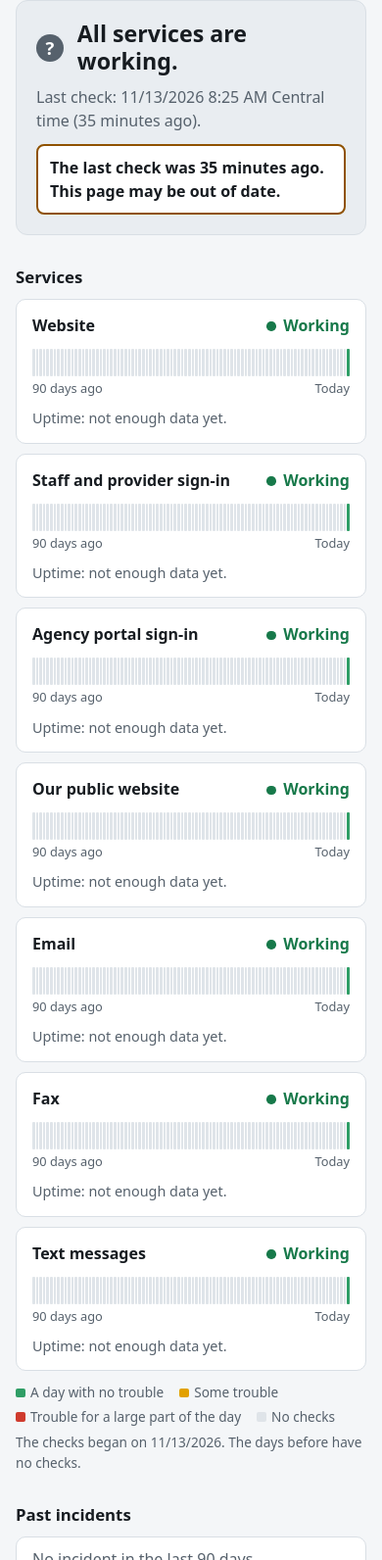
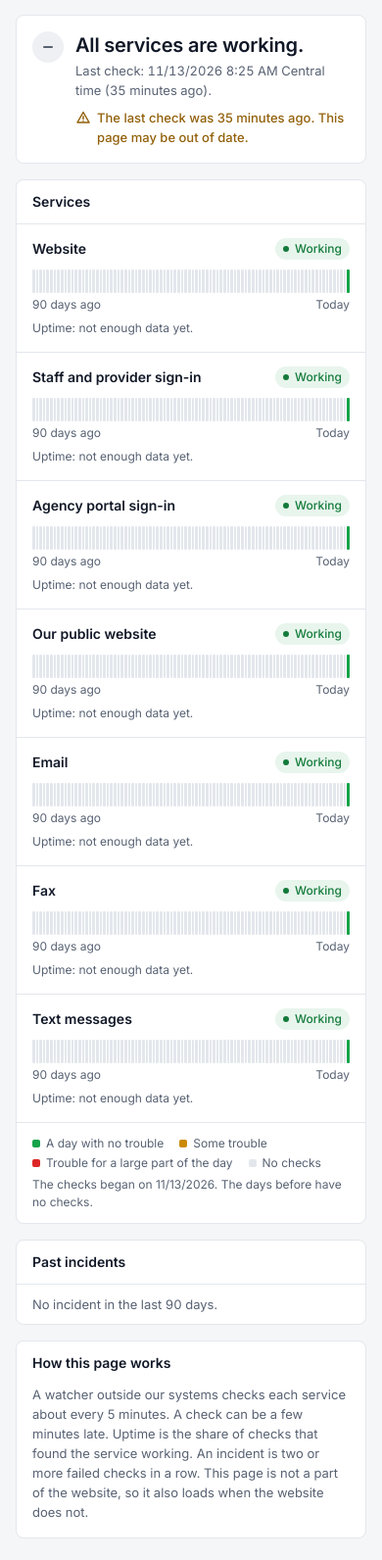
Before and after one commit to nisecho/hd-status, a plain HTML site: page index.html in a window 390 px wide. Shown: the part 58-1650 px from the top of the page at 98% size. Drawn offline with Linux system fonts and the light colour scheme.

Commit message:
feat(page): the page takes the look of the website (OPS-97)
The operator asked on 11/13/2026 for the status page to match the design of
the app. The page now uses the values of the new look: Inter, the cool grey
scale, the one blue, the badge (a dot and words on a tint), plain cards with
rows divided by a line, and our mark in a white top band. One look, light,
as the website has; the dark variant is gone.

The services are rows of one card; past incidents and "How this page works"
sit beside them on a wide window and under them on a phone. A working day
is a white card with a green mark; trouble tints the top card. An incident
row says its length beside the name, and an end on the same day says only
its time.

The typeface, the mark and the tab icon are files in assets/, served from
the page's own address. The workflow packs assets/ beside the page and the
summary. The page still loads nothing from another host; a test names the
three files and checks each is in the repository.

Reviewed in pictures at 2516, 1440 and 390 px in six states (working, some
trouble, website down, old check, first hours, no data): no text cut, no
element past the right edge, no outside request.

Co-Authored-By: Claude Fable 5.2 <noreply@anthropic.com>

```diff
--- a/index.html
+++ b/index.html
@@ -5,149 +5,214 @@
 <meta name="viewport" content="width=device-width, initial-scale=1">
 <title>Home Doctors service status</title>
 <meta name="description" content="Whether the Home Doctors website and its services are working, checked about every 5 minutes.">
-<link rel="icon" href="data:,">
+<link rel="icon" type="image/png" href="assets/favicon.png">
 <style>
+/* The look is the website's own: its typeface, its grey scale, its one blue,
+   its status badge and its plain cards. The values are copied from the
+   website's design values; this page loads nothing from the website. */
+@font-face {
+  font-family: "Inter Variable";
+  font-style: normal;
+  font-display: swap;
+  font-weight: 100 900;
+  src: url(assets/inter-latin.woff2) format("woff2-variations");
+}
 :root {
-  color-scheme: light dark;
-  --page: #f4f6f8;
-  --card: #ffffff;
-  --text: #171c21;
-  --muted: #56616c;
-  --line: #d9dfe5;
-  --ok: #17794a;
-  --ok-bg: #e3f3ea;
-  --warn: #8f5200;
-  --warn-bg: #fcf1d8;
-  --bad: #b5281c;
-  --bad-bg: #fce8e5;
-  --idle-bg: #e9edf1;
-  --day-good: #2f9e66;
-  --day-partial: #e2a100;
-  --day-bad: #cf3b2e;
-  --day-none: #dfe4e9;
-}
-@media (prefers-color-scheme: dark) {
-  :root {
-    --page: #101316;
-    --card: #191e23;
-    --text: #e9edf0;
-    --muted: #a0abb5;
-    --line: #2d353c;
-    --ok: #57c890;
-    --ok-bg: #12301f;
-    --warn: #f2b83a;
-    --warn-bg: #382a07;
-    --bad: #ff7a6d;
-    --bad-bg: #3e1915;
-    --idle-bg: #232a30;
-    --day-good: #3fae76;
-    --day-partial: #e0a81e;
-    --day-bad: #e5574a;
-    --day-none: #2b333a;
-  }
+  color-scheme: light;
+  --canvas: #f5f6f8;
+  --surface: #ffffff;
+  --border: #e3e7ec;
+  --border-strong: #cfd6de;
+  --text: #111827;
+  --muted: #586273;
+  --accent: #245fc7;
+  --accent-strong: #1c4da3;
+  --success: #137a3a;
+  --success-bg: #e8f5ed;
+  --warning: #92600a;
+  --warning-bg: #fdf3da;
+  --danger: #b91c1c;
+  --danger-bg: #fdeeee;
+  --neutral-bg: #eef0f3;
+  --day-good: #16a34a;
+  --day-partial: #ca8a04;
+  --day-bad: #dc2626;
+  --day-none: #e3e7ec;
 }
 * { box-sizing: border-box; }
 [hidden] { display: none !important; }
 html { -webkit-text-size-adjust: 100%; }
 body {
   margin: 0;
-  background: var(--page);
+  background: var(--canvas);
   color: var(--text);
-  font: 16px/1.5 system-ui, -apple-system, "Segoe UI", Roboto, Helvetica, Arial, sans-serif;
+  font: 14px/20px "Inter Variable", system-ui, -apple-system, "Segoe UI", sans-serif;
 }
-main { max-width: 760px; margin: 0 auto; padding: 20px 16px 40px; }
-h1 { font-size: 1rem; font-weight: 600; margin: 0 0 14px; color: var(--muted); letter-spacing: 0.01em; }
-h2 { font-size: 1.05rem; margin: 30px 0 10px; }
-h3 { font-size: 1rem; margin: 0; font-weight: 600; }
-p { margin: 0; }
-a { color: inherit; }
+h1, h2, h3, p, ul, dl, dd { margin: 0; }
+a { color: var(--accent); text-decoration: none; border-radius: 4px; }
+a:hover { color: var(--accent-strong); text-decoration: underline; }
+a:focus-visible { outline: 2px solid var(--accent); outline-offset: 2px; }
 
-.top { border-radius: 12px; padding: 20px; background: var(--idle-bg); border: 1px solid var(--line); }
-.top[data-tone="ok"] { background: var(--ok-bg); border-color: transparent; }
-.top[data-tone="trouble"] { background: var(--warn-bg); border-color: transparent; }
-.top[data-tone="down"] { background: var(--bad-bg); border-color: transparent; }
-.headline { display: flex; align-items: center; gap: 14px; font-size: clamp(1.45rem, 5.6vw, 2rem); line-height: 1.2; font-weight: 700; }
-.mark { flex: none; width: 1.5em; height: 1.5em; border-radius: 50%; display: grid; place-items: center; font-size: 0.8em; font-weight: 700; color: var(--card); background: var(--muted); }
-.top[data-tone="ok"] .mark { background: var(--ok); }
-.top[data-tone="trouble"] .mark { background: var(--warn); }
-.top[data-tone="down"] .mark { background: var(--bad); }
-.checked { margin-top: 10px; color: var(--muted); }
-.top[data-tone] .checked { color: var(--text); }
-.stale { margin-top: 12px; padding: 10px 12px; border-radius: 8px; background: var(--card); border: 2px solid var(--warn); font-weight: 600; }
+/* The top band: the mark, the name, what this page is. */
+.bar { background: var(--surface); border-bottom: 1px solid var(--border); }
+.bar-in, .wrap { max-width: 1088px; margin: 0 auto; padding-inline: 24px; }
+.bar-in { min-height: 56px; display: flex; align-items: center; justify-content: space-between; gap: 16px; }
+.brand { display: flex; align-items: center; gap: 10px; min-width: 0; font-size: 14px; line-height: 20px; font-weight: 600; white-space: nowrap; }
+.brand img { display: block; width: 32px; height: 32px; flex: none; }
+.brand-what { padding-left: 10px; border-left: 1px solid var(--border-strong); color: var(--muted); font-weight: 400; }
+.bar-link { flex: none; font-size: 13px; font-weight: 500; }
+.wrap { padding-block: 24px 40px; }
 
-.comp { background: var(--card); border: 1px solid var(--line); border-radius: 10px; padding: 14px 16px; margin-bottom: 10px; }
-.comp-head { display: flex; flex-wrap: wrap; align-items: baseline; justify-content: space-between; gap: 2px 16px; }
-.state { font-weight: 600; }
-.state::before { content: ""; display: inline-block; width: 0.6em; height: 0.6em; border-radius: 50%; margin-right: 0.45em; background: currentColor; }
-.state.ok { color: var(--ok); }
-.state.trouble { color: var(--bad); }
-.state.unknown { color: var(--muted); }
-.note { margin-top: 4px; }
-.strip { display: grid; grid-template-columns: repeat(90, minmax(0, 1fr)); gap: 1px; margin-top: 12px; }
-@media (min-width: 560px) { .strip { gap: 2px; } }
-.strip i { display: block; height: 28px; border-radius: 1px; background: var(--day-none); }
+/* Cards: a 1px edge, 8px corners, no shadow, a 14px title, rows divided by a line. */
+.card { background: var(--surface); border: 1px solid var(--border); border-radius: 8px; }
+.card-h { display: flex; flex-wrap: wrap; align-items: baseline; justify-content: space-between; gap: 0 12px; padding: 12px 16px; }
+.card-h h2 { font-size: 14px; line-height: 20px; font-weight: 600; }
+.card-b { padding: 0 16px 16px; color: var(--muted); font-size: 13px; }
+.card-f { padding: 12px 16px; border-top: 1px solid var(--border); color: var(--muted); font-size: 12px; line-height: 18px; }
+.empty { padding: 10px 16px; border-top: 1px solid var(--border); color: var(--muted); font-size: 13px; }
+
+/* The answer. Colour marks only what needs action: a working day is a white
+   card with a green mark; trouble tints the whole card. */
+.now { display: flex; align-items: center; gap: 16px; padding: 20px; }
+.now[data-tone="trouble"] { background: var(--warning-bg); border-color: transparent; }
+.now[data-tone="down"] { background: var(--danger-bg); border-color: transparent; }
+.mark { flex: none; display: grid; place-items: center; width: 40px; height: 40px; border-radius: 50%; background: var(--neutral-bg); color: var(--muted); }
+.mark svg { display: none; width: 20px; height: 20px; }
+.now[data-tone="none"] .g-none, .now[data-tone="ok"] .g-ok,
+.now[data-tone="trouble"] .g-trouble, .now[data-tone="down"] .g-down { display: block; }
+.now[data-tone="ok"] .mark { background: var(--success); color: #fff; }
+.now[data-tone="trouble"] .mark { background: var(--warning); color: #fff; }
+.now[data-tone="down"] .mark { background: var(--danger); color: #fff; }
+.now-words { min-width: 0; }
+.headline { font-size: 20px; line-height: 28px; font-weight: 600; letter-spacing: -0.01em; }
+.checked { margin-top: 2px; color: var(--muted); font-size: 13px; font-variant-numeric: tabular-nums; }
+.now[data-tone="trouble"] .checked, .now[data-tone="down"] .checked { color: var(--text); }
+.stale { display: flex; align-items: flex-start; gap: 6px; margin-top: 8px; color: var(--warning); font-size: 13px; font-weight: 500; }
+.stale svg { flex: none; width: 16px; height: 16px; margin-top: 2px; }
+.noscript { margin-top: 12px; color: var(--muted); font-size: 13px; }
+
+.cols { display: grid; gap: 24px; margin-top: 24px; }
+.side { display: grid; gap: 24px; }
+
+/* One service: its name and badge, the 90 days, the uptime. */
+.comp { padding: 14px 16px 16px; border-top: 1px solid var(--border); }
+.comp-head { display: flex; flex-wrap: wrap; align-items: center; justify-content: space-between; gap: 4px 12px; }
+.comp-head h3 { font-size: 14px; line-height: 22px; font-weight: 600; }
+.note { margin-top: 4px; font-size: 13px; }
+/* The website's badge: a dot and words on a tint, 22px tall. */
+.bdg { flex: none; display: inline-flex; align-items: center; gap: 6px; height: 22px; padding: 0 8px; border-radius: 11px; background: var(--neutral-bg); color: var(--muted); font-size: 12px; font-weight: 500; line-height: 1; white-space: nowrap; }
+.bdg::before { content: ""; flex: none; width: 6px; height: 6px; border-radius: 50%; background: currentColor; }
+.bdg.ok { background: var(--success-bg); color: var(--success); }
+.bdg.trouble { background: var(--danger-bg); color: var(--danger); }
+.strip { display: grid; grid-template-columns: repeat(90, minmax(0, 1fr)); gap: 1px; margin-top: 10px; }
+.strip i { display: block; height: 24px; border-radius: 1px; background: var(--day-none); }
 .strip i.g { background: var(--day-good); }
 .strip i.p { background: var(--day-partial); }
 .strip i.b { background: var(--day-bad); }
-.ends { display: flex; justify-content: space-between; color: var(--muted); font-size: 0.8rem; margin-top: 3px; }
-.uptime { display: grid; grid-template-columns: repeat(4, minmax(0, 1fr)); gap: 8px; margin: 10px 0 0; }
+.ends { display: flex; justify-content: space-between; margin-top: 4px; color: var(--muted); font-size: 12px; line-height: 16px; }
+.uptime { display: grid; grid-template-columns: repeat(4, minmax(0, 1fr)); gap: 8px; margin-top: 10px; }
 .uptime div { min-width: 0; }
-.uptime dt { color: var(--muted); font-size: 0.8rem; }
-.uptime dd { margin: 0; font-weight: 600; font-variant-numeric: tabular-nums; }
-.uptime dd.none { font-weight: 400; font-size: 0.8rem; color: var(--muted); }
-.uptime-none { margin-top: 10px; color: var(--muted); font-size: 0.9rem; }
+.uptime dt { color: var(--muted); font-size: 12px; line-height: 16px; }
+.uptime dd { font-size: 13px; font-weight: 600; font-variant-numeric: tabular-nums; }
+.uptime dd.none { font-weight: 400; font-size: 12px; line-height: 16px; color: var(--muted); }
+.uptime-none { margin-top: 8px; color: var(--muted); font-size: 12px; line-height: 16px; }
 
-.legend { color: var(--muted); font-size: 0.85rem; margin-top: 12px; display: flex; flex-wrap: wrap; gap: 4px 16px; }
-.legend span::before { content: ""; display: inline-block; width: 0.7em; height: 0.7em; border-radius: 2px; margin-right: 0.4em; background: var(--day-none); }
+.legend { display: flex; flex-wrap: wrap; gap: 2px 16px; }
+.legend span::before { content: ""; display: inline-block; width: 8px; height: 8px; border-radius: 2px; margin-right: 6px; background: var(--day-none); }
 .legend .g::before { background: var(--day-good); }
 .legend .p::before { background: var(--day-partial); }
 .legend .b::before { background: var(--day-bad); }
-.began { color: var(--muted); font-size: 0.85rem; margin-top: 6px; }
+.began { margin-top: 4px; }
 
-.incidents { list-style: none; margin: 0; padding: 0; }
-.incidents li { background: var(--card); border: 1px solid var(--line); border-radius: 10px; padding: 10px 16px; margin-bottom: 8px; }
-.incidents .open { border-color: var(--bad); }
-.incidents strong { display: block; }
-.quiet { color: var(--muted); }
-.how { color: var(--muted); }
-footer { margin-top: 30px; padding-top: 14px; border-top: 1px solid var(--line); color: var(--muted); font-size: 0.85rem; overflow-wrap: anywhere; }
+.incidents { list-style: none; padding: 0; font-size: 13px; }
+.incidents li { padding: 10px 16px; border-top: 1px solid var(--border); color: var(--muted); font-variant-numeric: tabular-nums; }
+.incident-head { display: flex; flex-wrap: wrap; align-items: center; justify-content: space-between; gap: 4px 12px; color: var(--text); font-weight: 600; }
+.incident-long { color: var(--muted); font-weight: 400; white-space: nowrap; }
+
+footer { margin-top: 24px; color: var(--muted); font-size: 12px; line-height: 18px; overflow-wrap: anywhere; }
+
+@media (min-width: 640px) {
+  .strip { gap: 2px; }
+  .strip i { border-radius: 2px; }
+}
+@media (min-width: 980px) {
+  .cols { grid-template-columns: minmax(0, 1fr) 336px; align-items: start; }
+}
+@media (max-width: 639.98px) {
+  .bar-in, .wrap { padding-inline: 16px; }
+  .wrap { padding-block: 16px 32px; }
+  .bar-link { display: none; }
+  .now { align-items: flex-start; padding: 16px; gap: 12px; }
+  .mark { width: 32px; height: 32px; }
+  .mark svg { width: 16px; height: 16px; }
+  .cols, .side { gap: 16px; }
+  .cols { margin-top: 16px; }
+}
 </style>
 </head>
 <body>
-<main>
-  <h1>Home Doctors service status</h1>
+<header class="bar">
+  <div class="bar-in">
+    <h1 class="brand">
+      <img src="assets/logo.png" alt="" width="32" height="32">
+      <span>Home Doctors</span>
+      <span class="brand-what">Service status</span>
+    </h1>
+    <a class="bar-link" href="https://app.homedoctors4u.com">Go to the website</a>
+  </div>
+</header>
 
-  <section class="top" id="top" aria-live="polite">
-    <p class="headline"><span class="mark" id="mark" aria-hidden="true">…</span><span id="headline">Reading the last check.</span></p>
+<main class="wrap">
+  <section class="card now" id="top" data-tone="none" aria-live="polite">
+    <span class="mark" aria-hidden="true">
+      <svg class="g-none" viewBox="0 0 16 16" fill="none" stroke="currentColor" stroke-width="2" stroke-linecap="round"><path d="M4 8h8"/></svg>
+      <svg class="g-ok" viewBox="0 0 16 16" fill="none" stroke="currentColor" stroke-width="2" stroke-linecap="round" stroke-linejoin="round"><path d="M3.5 8.5l3 3 6-7"/></svg>
+      <svg class="g-trouble" viewBox="0 0 16 16" fill="none" stroke="currentColor" stroke-width="2" stroke-linecap="round"><path d="M8 3.5v5.5M8 12.2v.1"/></svg>
+      <svg class="g-down" viewBox="0 0 16 16" fill="none" stroke="currentColor" stroke-width="2" stroke-linecap="round"><path d="M4.5 4.5l7 7M11.5 4.5l-7 7"/></svg>
+    </span>
+    <div class="now-words">
+      <p class="headline" id="headline">Reading the last check.</p>
       <p class="checked" id="checked"></p>
-    <p class="stale" id="stale" hidden></p>
+      <p class="stale" id="stale" hidden>
+        <svg viewBox="0 0 16 16" fill="none" stroke="currentColor" stroke-width="1.5" stroke-linecap="round" stroke-linejoin="round" aria-hidden="true"><path d="M8 2.5l6 10.5H2z"/><path d="M8 6.8v2.7M8 11.4v.1"/></svg>
+        <span id="stale-text"></span>
+      </p>
+      <noscript><p class="noscript">This page needs JavaScript to show the last check.</p></noscript>
+    </div>
   </section>
-  <noscript><p class="note">This page needs JavaScript to show the last check.</p></noscript>
 
-  <section aria-labelledby="services-title">
+  <div class="cols">
+    <section class="card" aria-labelledby="services-title">
+      <div class="card-h">
         <h2 id="services-title">Services</h2>
-    <div id="components"><p class="quiet">No check result yet.</p></div>
-    <p class="legend" id="legend" hidden>
+      </div>
+      <div id="components"><p class="empty">No check result yet.</p></div>
+      <div class="card-f" id="legend" hidden>
+        <p class="legend">
           <span class="g">A day with no trouble</span>
           <span class="p">Some trouble</span>
           <span class="b">Trouble for a large part of the day</span>
           <span class="n">No checks</span>
         </p>
         <p class="began" id="began" hidden></p>
+      </div>
     </section>
 
-  <section aria-labelledby="incidents-title">
-    <h2 id="incidents-title">Past incidents</h2>
-    <ul class="incidents" id="incidents"><li class="quiet">No check result yet.</li></ul>
+    <div class="side">
+      <section class="card" aria-labelledby="incidents-title">
+        <div class="card-h"><h2 id="incidents-title">Past incidents</h2></div>
+        <ul class="incidents" id="incidents"><li>No check result yet.</li></ul>
       </section>
 
-  <section aria-labelledby="how-title">
-    <h2 id="how-title">How this page works</h2>
-    <p class="how">A watcher outside our systems checks each service about every 5 minutes. A check can be a few minutes late. Uptime is the share of checks that found the service working. An incident is two or more failed checks in a row. This page is not a part of the website, so it also loads when the website does not.</p>
+      <section class="card" aria-labelledby="how-title">
+        <div class="card-h"><h2 id="how-title">How this page works</h2></div>
+        <p class="card-b">A watcher outside our systems checks each service about every 5 minutes. A check can be a few minutes late. Uptime is the share of checks that found the service working. An incident is two or more failed checks in a row. This page is not a part of the website, so it also loads when the website does not.</p>
       </section>
+    </div>
+  </div>
 
   <footer>
-    All times are US Central time. The website is https://app.homedoctors4u.com, the agency portal is https://hhn.homedoctors4u.com, and our public website is https://www.homedoctors4u.com.
+    All times are US Central time. The website is <a href="https://app.homedoctors4u.com">https://app.homedoctors4u.com</a>, the agency portal is <a href="https://hhn.homedoctors4u.com">https://hhn.homedoctors4u.com</a>, and our public website is <a href="https://www.homedoctors4u.com">https://www.homedoctors4u.com</a>.
   </footer>
 </main>
 
@@ -224,7 +289,7 @@ footer { margin-top: 30px; padding-top: 14px; border-top: 1px solid var(--line);
 
   var DAY_WORDS = { g: "no trouble", p: "some trouble", b: "trouble for a large part of the day", n: "no checks" };
   var WINDOW_WORDS = [["24h", "24 hours"], ["7d", "7 days"], ["30d", "30 days"], ["90d", "90 days"]];
-  var MARKS = { ok: "✓", trouble: "!", down: "✕" };
+  var TONES = { ok: 1, trouble: 1, down: 1 };
   var DEFAULT_STALE_MINUTES = 20;
   var last = null;
 
@@ -240,8 +305,7 @@ footer { margin-top: 30px; padding-top: 14px; border-top: 1px solid var(--line);
   function renderTop() {
     var top = byId("top");
     if (!last) {
-      top.removeAttribute("data-tone");
-      byId("mark").textContent = "?";
+      top.setAttribute("data-tone", "none");
       byId("headline").textContent = "No check result is available yet.";
       byId("checked").textContent = "Look again in a few minutes.";
       byId("stale").hidden = true;
@@ -251,12 +315,11 @@ footer { margin-top: 30px; padding-top: 14px; border-top: 1px solid var(--line);
     var limit = typeof last.stale_after_minutes === "number" ? last.stale_after_minutes : DEFAULT_STALE_MINUTES;
     var stale = staleText(checkedMs, Date.now(), limit);
     // An old answer keeps its sentence but loses its color.
-    if (stale) { top.removeAttribute("data-tone"); } else { top.setAttribute("data-tone", last.overall); }
-    byId("mark").textContent = stale ? "?" : (MARKS[last.overall] || "?");
+    top.setAttribute("data-tone", !stale && TONES[last.overall] ? last.overall : "none");
     byId("headline").textContent = last.headline || "";
     byId("checked").textContent = "Last check: " + centralTime(last.checked_at) + " Central time (" +
       ageText(ageMinutes(checkedMs, Date.now())) + ").";
-    byId("stale").textContent = stale;
+    byId("stale-text").textContent = stale;
     byId("stale").hidden = !stale;
   }
 
@@ -266,15 +329,20 @@ footer { margin-top: 30px; padding-top: 14px; border-top: 1px solid var(--line);
     head.appendChild(make("h3", "", item.name));
     var state;
     if (item.state === "ok") {
-      state = make("p", "state ok", "Working");
+      state = make("p", "bdg ok", "Working");
     } else if (item.state === "trouble") {
-      state = make("p", "state trouble", "Trouble" + (item.since ? " since " + centralTime(item.since) : ""));
+      state = make("p", "bdg trouble", "Trouble");
     } else {
-      state = make("p", "state unknown", "No check yet");
+      state = make("p", "bdg", "No check yet");
     }
     head.appendChild(state);
     card.appendChild(head);
-    if (item.state === "trouble" && item.note) { card.appendChild(make("p", "note", item.note)); }
+    if (item.state === "trouble") {
+      // The badge says the state; the line under the name says since when and why.
+      var since = item.since ? "Since " + centralTime(item.since) + "." : "";
+      var why = [since, item.note || ""].filter(Boolean).join(" ");
+      if (why) { card.appendChild(make("p", "note", why)); }
+    }
 
     var letters = String(item.days || "");
     var strip = make("div", "strip");
@@ -322,15 +390,24 @@ footer { margin-top: 30px; padding-top: 14px; border-top: 1px solid var(--line);
   }
 
   function renderIncident(item) {
-    var row = make("li", item.end ? "" : "open");
-    row.appendChild(make("strong", "", item.name));
-    row.appendChild(document.createTextNode(" "));
+    // The name with how long it took; under it, from when to when. An end on
+    // the same day says only its time.
+    var row = make("li");
+    var head = make("p", "incident-head");
+    head.appendChild(make("span", "", item.name));
+    var start = centralTime(item.start);
     if (item.end) {
-      row.appendChild(make("span", "", centralTime(item.start) + " to " + centralTime(item.end) +
-        ", " + durationText(item.minutes) + "."));
+      head.appendChild(make("span", "incident-long", durationText(item.minutes)));
+      row.appendChild(head);
+      var end = centralTime(item.end);
+      var day = start.split(" ")[0];
+      if (day && end.indexOf(day + " ") === 0) { end = end.slice(day.length + 1); }
+      row.appendChild(make("p", "", start + " to " + end));
     } else {
-      row.appendChild(make("span", "", "Began " + centralTime(item.start) + " and is not over. " +
-        durationText(item.minutes) + " at the last check."));
+      head.appendChild(make("span", "bdg trouble", "Not over"));
+      row.appendChild(head);
+      row.appendChild(make("p", "", "Began " + start + "."));
+      row.appendChild(make("p", "", durationText(item.minutes) + " at the last check."));
     }
     return row;
   }
@@ -360,7 +437,7 @@ footer { margin-top: 30px; padding-top: 14px; border-top: 1px solid var(--line);
     list.textContent = "";
     var incidents = last.incidents || [];
     if (!incidents.length) {
-      list.appendChild(make("li", "quiet", "No incident in the last 90 days."));
+      list.appendChild(make("li", "", "No incident in the last 90 days."));
     }
     incidents.forEach(function (item) { list.appendChild(renderIncident(item)); });
   }
```
Also changed, not shown: assets/favicon.png (added), assets/inter-LICENSE.txt (added), assets/inter-latin.woff2 (added), assets/logo.png (added), 3 other files. Lines whose indentation alone changed are shown as unchanged.
